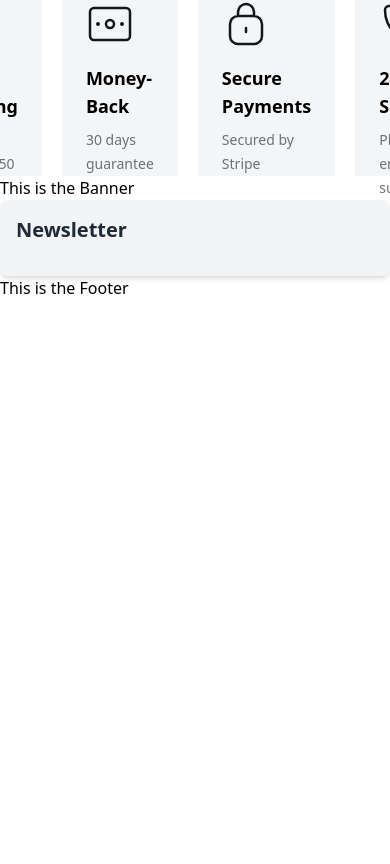
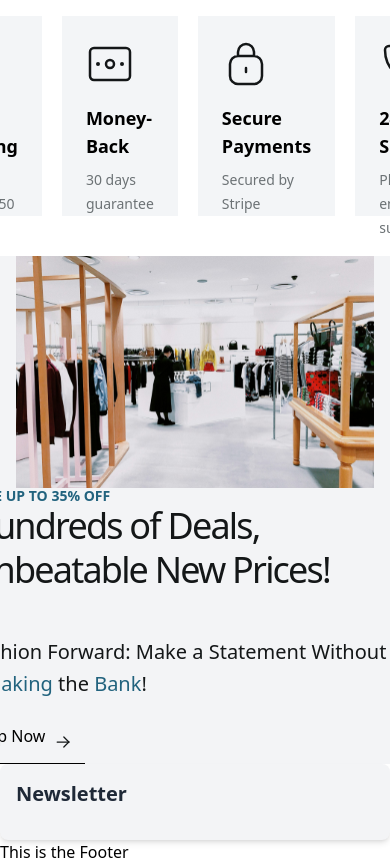
Before and after one commit to AngelaPetreska/e-commerce-store, a React (Vite) app in the folder e-commerce-store-project/: page / in a window 390 px wide. Shown: the part 1543-2407 px from the top of the page. Before the commit the page ends 1843 px from the top, so only its background shows below. Built offline with nearby package versions, Linux system fonts and the light colour scheme; no server answers.

Commit message:
Banner.jsx was updated

```diff
--- a/e-commerce-store-project/src/components/Banner.jsx
+++ b/e-commerce-store-project/src/components/Banner.jsx
@@ -1,9 +1,32 @@
-function Banner() {
-    return (
-      <div> <p>This is the Banner</p>
-        {/* content */}
+import { Link, useParams } from 'react-router-dom';
+import React from 'react';
+import BannerSvg from '../assets/banner.svg?react';
+import ArrowRight from '../assets/arrow-right.svg?react';
+
+const BannerSection = () => {
+  const { category } = useParams();
+
+  return (
+    <section className="bg-gray-100">
+      <div className="container mx-auto px-4">
+        <div className="flex flex-col md:flex-row items-center">
+          <div className="md:w-1/2">
+            <BannerSvg className="w-full h-auto" />
+          </div>
+          <div className="md:w-1/2 md:pl-8">
+            <h1 className="w-[452px] h-[16px] text-custom-blue font-Poppins font-inter font-bold text-sm leading-[16px] text-left">SALE UP TO 35% OFF</h1>
+            <h2 className="w-[452px] h-[132px] text-custom-black font-Poppins font-medium text-4xl leading-[44px] tracking-tighter text-left">Hundreds of Deals, Unbeatable New Prices!</h2>
+            <p className="text-custom-black mb-6 w-[452px] h-[64px] font-Poppins  font-inter font-medium text-xl leading-8">Fashion Forward: Make a Statement Without <span className="text-custom-blue">Breaking</span> the <span className="text-custom-blue">Bank</span>!</p>
+            <Link to={`/products/category/${category}`}>
+              <button className="flex flex-row w-auto h-10 border-b border-black text-l font-Poppins ">
+                Shop Now <span className="w-10 h-10 p-2 text-3xl"><ArrowRight/></span>
+              </button>
+            </Link>
+          </div>
+        </div>
       </div>
-    );
-  }
+    </section>
+  );
+};
 
-  export default Banner;
+export default BannerSection;
--- a/e-commerce-store-project/src/components/ProductListingPage.jsx
+++ b/e-commerce-store-project/src/components/ProductListingPage.jsx
@@ -1,10 +1,17 @@
-import { Link, useParams} from 'react-router-dom';
+import { Link, useParams } from 'react-router-dom';
 
 function ProductListingPage() {
   const { category } = useParams();
   const [products, setProducts] = useState([]);
 
   useEffect(() => {
+    // Handle the case when category is undefined
+    if (!category) {
+      // Display a message or redirect to a default page
+      return <div>Invalid category or products not found.</div>;
+    }
+
+    // Fetch products based on the category
     fetch(`https://fakestoreapi.com/products/category/${category}`)
       .then(res => res.json())
       .then(json => setProducts(json))
@@ -15,6 +22,18 @@ function ProductListingPage() {
     <div>
       <h1>Products in {category}</h1>
       {/* Render your product list here using the "products" state */}
+      {products.length > 0 ? (
+        <ul>
+          {products.map(product => (
+            <li key={product.id}>
+              {/* Display product details here */}
+              <Link to={`/product/${product.id}`}>{product.title}</Link>
+            </li>
+          ))}
+        </ul>
+      ) : (
+        <p>No products found in this category.</p>
+      )}
     </div>
   );
 }
--- a/e-commerce-store-project/src/components/Values.jsx
+++ b/e-commerce-store-project/src/components/Values.jsx
@@ -29,7 +29,7 @@ const Values = () => {
   ];
 
   return (
-    <div className="flex justify-center items-center gap-5">
+    <div className="flex justify-center items-center gap-5 py-10">
       {features.map((feature, index) => (
         <ValuesCard key={index} {...feature} />
       ))}
```
Also changed, not shown: e-commerce-store-project/src/assets/arrow-right.svg (added), e-commerce-store-project/src/assets/banner.svg (added).
